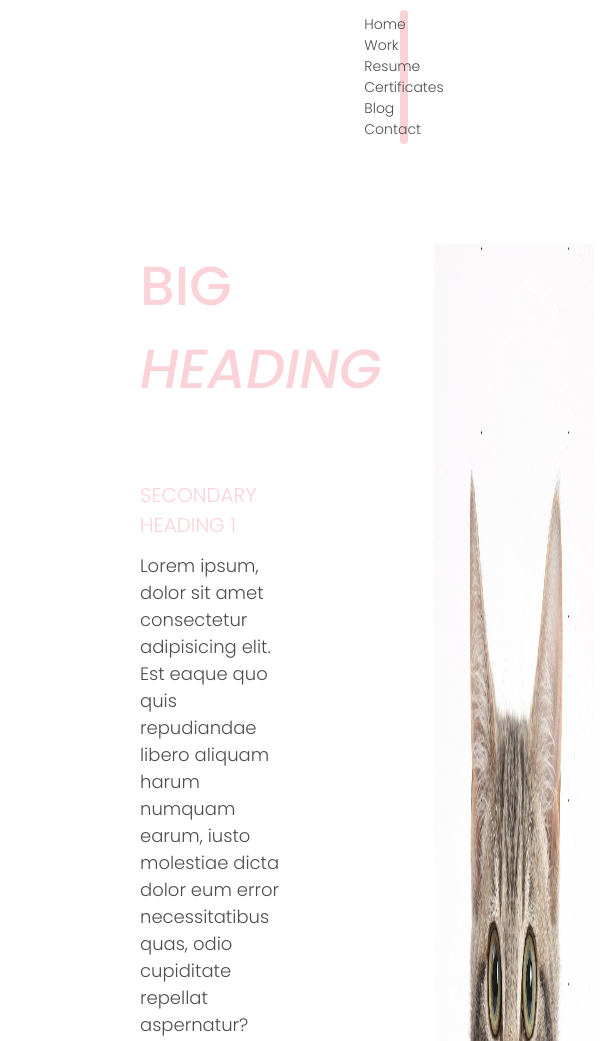
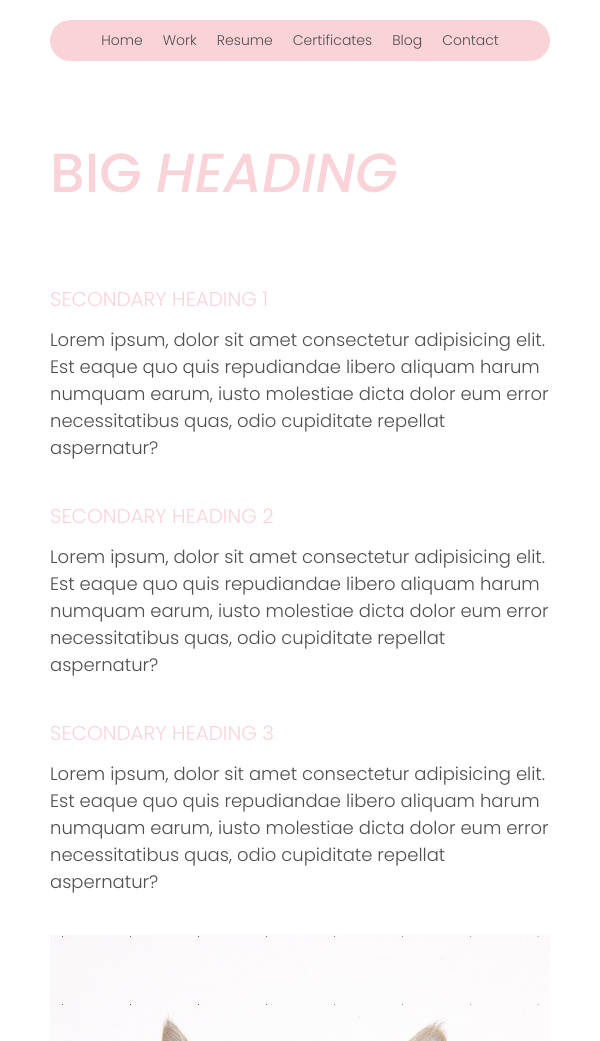
Before and after one commit to layasxw/portfolio, a plain HTML site: page index.html in a window 600 px wide. Shown: the top 1041 px of the page. Drawn offline with Linux system fonts and the light colour scheme.

Commit message:
added adaptive design

```diff
--- a/index.html
+++ b/index.html
@@ -8,6 +8,7 @@
     <link rel="preconnect" href="https://fonts.googleapis.com">
     <link rel="preconnect" href="https://fonts.gstatic.com" crossorigin>
     <link href="https://fonts.googleapis.com/css2?family=Montserrat:ital,wght@0,100..900;1,100..900&family=Open+Sans:wght@300..800&family=Poppins:ital,wght@0,100;0,200;0,300;0,400;0,500;0,600;0,700;0,800;0,900;1,100;1,200;1,300;1,400;1,500;1,600;1,700;1,800;1,900&display=swap" rel="stylesheet">
+    <meta name="viewport" content="width=device-width, initial-scale=1.0">
 </head>
 <header>
     <nav>
@@ -20,8 +21,8 @@
     </nav>
 </header>
 <body>
-    <div class="main">
-        <div class="textDiv">
+    <div class="container">
+        <div class="textContainer">
             <h1>BIG <i>HEADING</i></h1>
             <h2>SECONDARY HEADING 1</h2>
             <p>Lorem ipsum, dolor sit amet consectetur adipisicing elit. Est eaque quo quis repudiandae libero aliquam harum numquam earum, iusto molestiae dicta dolor eum error necessitatibus quas, odio cupiditate repellat aspernatur?</p>
@@ -36,6 +37,6 @@
 
 </body>
 <footer>
-    <h6>©All rights reserved</h6>
+    <p id="footText">©All rights reserved</p>
 </footer>
 </html>
--- a/styles.css
+++ b/styles.css
@@ -12,6 +12,10 @@ header {
     font-size: 14px;
     font-weight: 300;
     margin: 10px 400px ;
+}
+
+nav {
+    display: flex;
 }
 
 a {
@@ -49,20 +53,21 @@ p {
     margin-bottom: 40px;
 
 }
-.main {
+.container {
     display: flex;
     align-items: inline;
     justify-content: space-between;
     margin: 100px 140px;
 }
 
-.textDiv {
+.textContainer {
     max-width: 45%;
     margin-right: 150px;
 }
 
 img {
     max-width: 50%;
+    height: auto;
 }
 
 footer {
@@ -74,8 +79,53 @@ footer {
     align-items: center;
 }
 
+
+/* посмотреть почему размер текста не контролируется*/
 footer h6 {
     font-weight: 300;
     color: black;
     size: 16px;
 }
+
+
+@media (max-width: 600px) {
+    header {
+        flex-direction: row;
+        justify-content: center;
+        max-width: 100%;
+        padding: 10px;
+        margin: 20px 50px;
+    }
+
+    nav {
+        flex-direction: row;
+        max-width: 100%;
+        gap: 20px;
+    }
+
+    a {
+        margin: 0;
+    }
+
+    .container {
+        flex-direction: column;
+        margin: 70px 50px;
+    }
+
+    .textContainer {
+        max-width: 100%;
+        margin: 0;
+    }
+
+    img {
+        max-width: 100%;
+    }
+}
+
+
+
+@media (min-width: 600px) and (max-width: 900px) {
+    .card {
+        width: 50%;
+    }
+}
```
